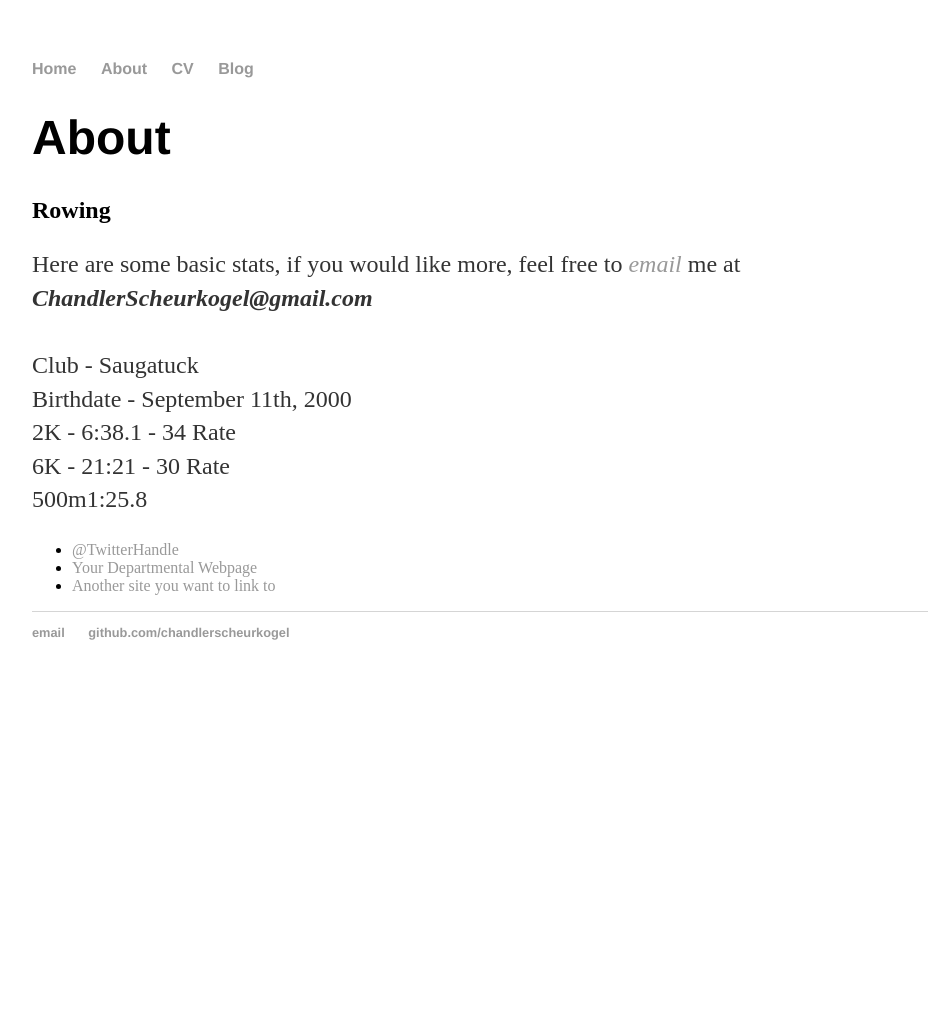
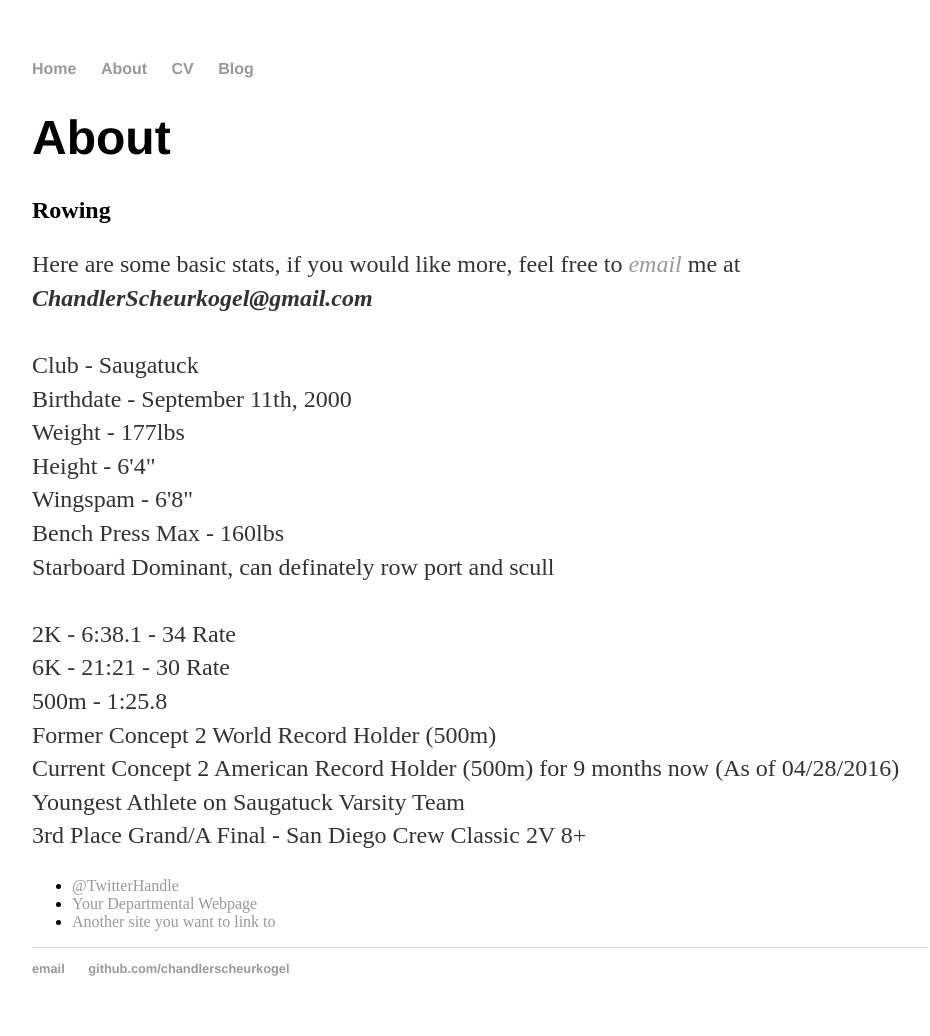
Before and after one commit to ChandlerScheurkogel/ChandlerScheurkogel.github.io, a Jekyll site: the page built from about/index.html, in a window 1280 px wide. Shown: the whole page, without its empty margins (160-1090 px from the left). Built offline with Jekyll 4.4.1, drawn with Linux system fonts in a browser that asks for light colours; before the commit the page ends 900 px from its top, so only the background shows below that.

Commit message:
Update index.html

```diff
--- a/about/index.html
+++ b/about/index.html
@@ -8,7 +8,7 @@
 
 			<h2>Rowing</h2>
 
-			<p>Here are some basic stats, if you would like more, feel free to <a href="mailto:chandlerscheurkogel@gmail.com"><i>email</i></a> me at <b><i>ChandlerScheurkogel@gmail.com</i></b><BR> <BR> Club - Saugatuck<BR>Birthdate - September 11th, 2000<BR>2K - 6:38.1 - 34 Rate<BR>6K - 21:21 - 30 Rate<BR>500m1:25.8</p>
+			<p>Here are some basic stats, if you would like more, feel free to <a href="mailto:chandlerscheurkogel@gmail.com"><i>email</i></a> me at <b><i>ChandlerScheurkogel@gmail.com</i></b><BR> <BR> Club - Saugatuck<BR>Birthdate - September 11th, 2000<BR>Weight - 177lbs<BR>Height - 6'4"<BR>Wingspam - 6'8"<BR>Bench Press Max - 160lbs<BR>Starboard Dominant, can definately row port and scull<BR><BR>2K - 6:38.1 - 34 Rate<BR>6K - 21:21 - 30 Rate<BR>500m - 1:25.8<BR>Former Concept 2 World Record Holder (500m)<BR>Current Concept 2 American Record Holder (500m) for 9 months now (As of 04/28/2016)<BR>Youngest Athlete on Saugatuck Varsity Team<BR>3rd Place Grand/A Final - San Diego Crew Classic 2V 8+<BR></p>
 
 			<ul class="contacts">
 				<li><a href="#">@TwitterHandle</a></li>
```
